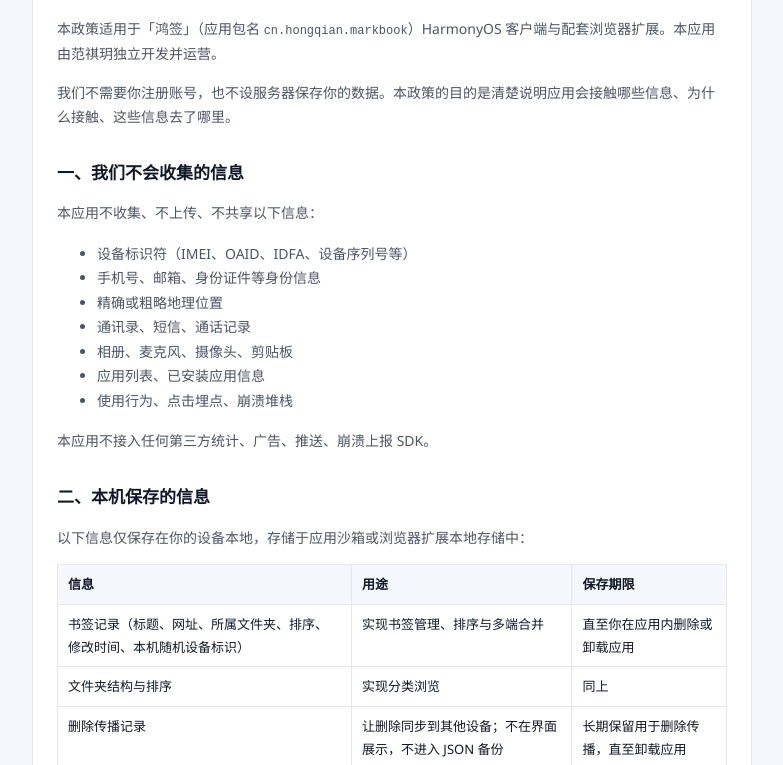
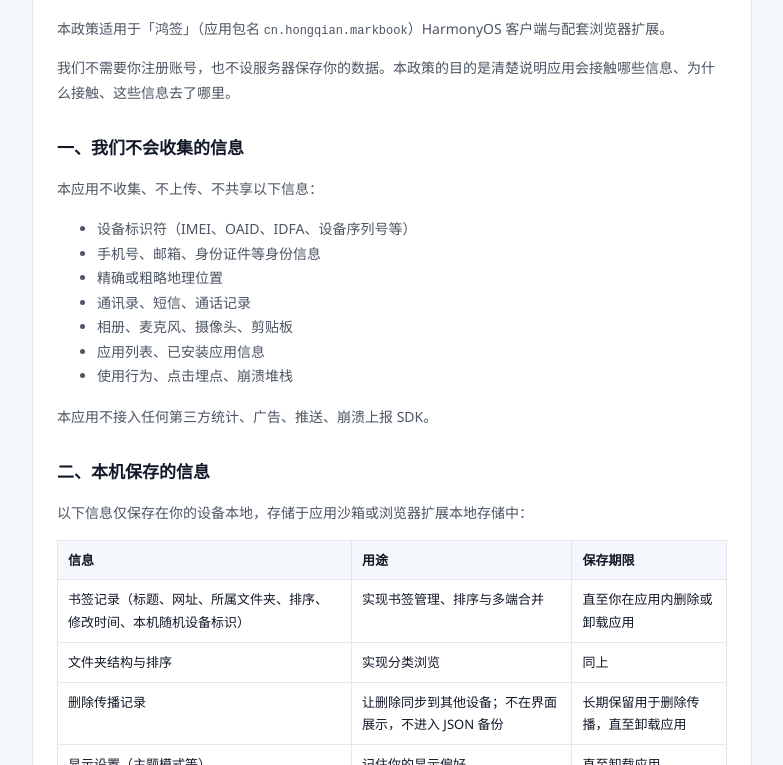
Before and after one commit to Corroding2598/markbook-privacy, a plain HTML site: page index.html in a window 1280 px wide. Shown: the part 139-904 px from the top of the page, without its empty margins (248-1031 px from the left). Drawn offline with Linux system fonts and the light colour scheme.

Commit message:
Update index.html

```diff
--- a/index.html
+++ b/index.html
@@ -64,7 +64,7 @@
         <h1>鸿签（MarkBook）隐私政策</h1>
         <p class="meta">生效日期：2026 年 11 月 15 日 · 版本 2.0</p>
 
-        <p>本政策适用于「鸿签」（应用包名 <code>cn.hongqian.markbook</code>）HarmonyOS 客户端与配套浏览器扩展。本应用由范祺玥独立开发并运营。</p>
+        <p>本政策适用于「鸿签」（应用包名 <code>cn.hongqian.markbook</code>）HarmonyOS 客户端与配套浏览器扩展。</p>
         <p>我们不需要你注册账号，也不设服务器保存你的数据。本政策的目的是清楚说明应用会接触哪些信息、为什么接触、这些信息去了哪里。</p>
 
         <h2>一、我们不会收集的信息</h2>
```
